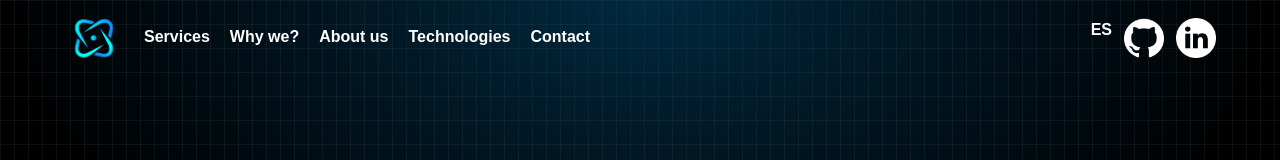
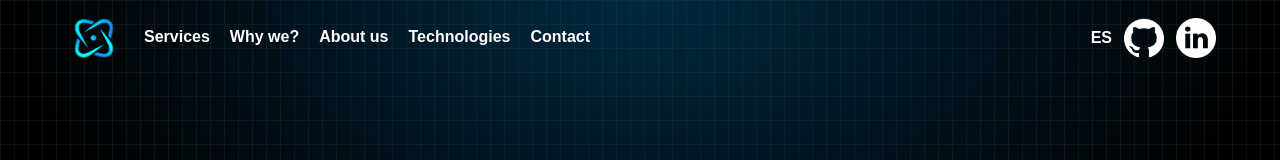
Before and after one commit to LucasQuaroni/lumarsoft, a Next.js app: page /en in a window 1280 px wide. Shown: the top 160 px of the page. Built offline with nearby package versions, Linux system fonts and the light colour scheme; what tailwindcss-animated would draw is missing.

Commit message:
Fix formatting and variable naming in Contact and Navbar components

```diff
--- a/components/navbar.jsx
+++ b/components/navbar.jsx
@@ -43,7 +43,7 @@ function Navbar() {
         </div>
       </div>
 
-      <div className="flex gap-3">
+      <div className="flex gap-3 items-center">
         {params.lang === "en" ? (
           <a href="/es" className="font-semibold">
             ES
--- a/components/secondSkills.jsx
+++ b/components/secondSkills.jsx
@@ -1,7 +1,6 @@
 "use client";
 import React from "react";
 import { motion } from "framer-motion";
-import { skillArr } from "@/lib/skill";
 import CardService from "./cardService";
 
 const SecondSkills = ({ lenguaje }) => {
```
Also changed, not shown: components/Contact.jsx (+4 -6 lines).
